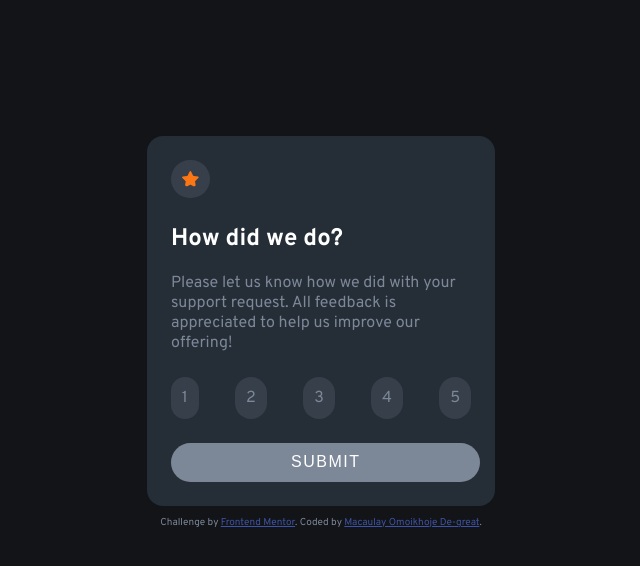
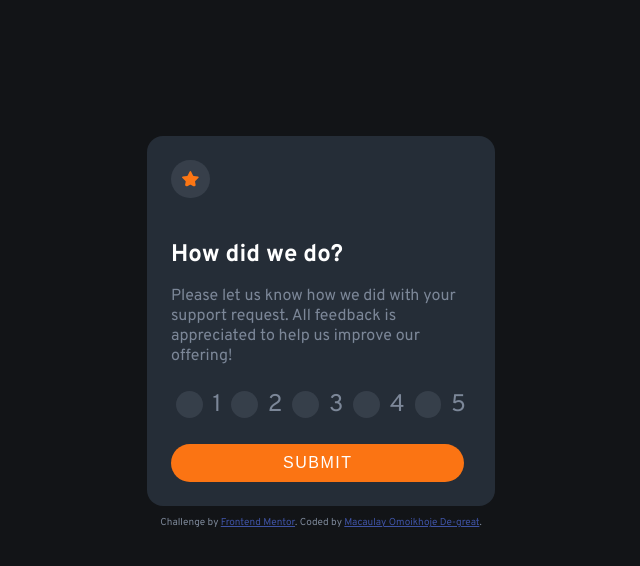
Before and after one commit to MacChristo/interactive-rating-component, a plain HTML site: page index.html in a window 1280 px wide. Shown: the whole page, without its empty margins (319-959 px from the left). Drawn offline with Linux system fonts and the light colour scheme.

Commit message:
modified file modified file

```diff
--- a/index.html
+++ b/index.html
@@ -45,15 +45,22 @@
             </p>
           </div>
 
-          <div id="my-ratings" class="rating-div flex">
-            <div class="rate-numbers round-space">1</div>
-            <div class="rate-numbers round-space">2</div>
-            <div class="rate-numbers round-space">3</div>
-            <div class="rate-numbers round-space">4</div>
-            <div class="rate-numbers round-space">5</div>
-          </div>
+          <form id="RatingForm">
+            <div class="rating-inputs">
+              <input type="radio" name="rating" id="btn-1" class="radio" value="1">
+              <label for="btn-1">1</label>
+              <input type="radio" name="rating" id="btn-2" class="radio" value="2">
+              <label for="btn-2">2</label>
+              <input type="radio" name="rating" id="btn-3" class="radio" value="3">
+              <label for="btn-3">3</label>
+              <input type="radio" name="rating" id="btn-4" class="radio" value="4">
+              <label for="btn-4">4</label>
+              <input type="radio" name="rating" id="btn-5" class="radio" value="5">
+              <label for="btn-5">5</label>
+            </div>
+            <input type="submit" value="submit" id="submit-btn" class="btn">
+          </form>
 
-          <button type="submit" id="submit-btn" class="btn">Submit</button>
         </div>
       </section>
     </main>
--- a/script.js
+++ b/script.js
@@ -1,15 +1,9 @@
 document.querySelector(".container").style.display = "block"
-document.getElementById("submit-btn").disabled = true;
-let numberOfRate = document.querySelectorAll(".rate-numbers").length;
 
-for (let i = 0; i < numberOfRate; i++) {
-    document.querySelectorAll(".rate-numbers")[i].addEventListener("click", function(event) {
-        document.querySelectorAll(".rate-numbers")[i].style.backgroundColor = "hsl(217, 12%, 63%)";
-        document.querySelectorAll(".rate-numbers")[i].style.color = "hsl(0, 0%, 100%)";
-        document.getElementById("submit-btn").disabled = false;
-    })
+let form = document.getElementById("RatingForm");
 
-    document.querySelector(".btn").addEventListener("click", function() {
+form.addEventListener("submit", function (event) {
+    let rating = document.querySelector('input[name="rating"]:checked').value;
     document.querySelectorAll("section")[0].classList.remove("start-rating");
     document.querySelectorAll("section")[0].classList.add("thank-you");
     document.querySelector(".container").style.display = "flex"
@@ -17,10 +11,8 @@ for (let i = 0; i < numberOfRate; i++) {
     document.querySelectorAll("img")[0].classList.remove("round-space");
     document.getElementById("star").id = "thank-you";
     document.getElementById("your-rate").style.display = "block";
-        document.getElementById("your-rate").innerHTML = "You selected *Rating here*  out of 5";
+    document.getElementById("your-rate").innerHTML = `You selected ${rating} out of 5`;
     document.getElementById("my-h2").innerHTML = "Thank you!";
     document.getElementById("thank-you-para").innerHTML = "We appreciate you taking the time to give a rating. If you ever need more support, don’t hesitate to get in touch!"
-        document.getElementById("my-ratings").remove();
-        document.getElementById("submit-btn").remove();
+    document.getElementById("RatingForm").remove();
 })
-}
--- a/styles.css
+++ b/styles.css
@@ -48,6 +48,7 @@ body {
 
 .h2 {
     color: var(--White--);
+    margin: 1.5em 0 0;
 }
 
 .flex {
@@ -56,17 +57,32 @@ body {
     align-items: center;
 }
 
-.rating-div {
+.rating-inputs {
+    display: flex;
     flex-direction: row;
-    justify-content: space-between;
+    justify-content: space-around;
+    align-items: center;
     margin: 1.5em 0;
 }
 
+.radio {
+    padding: 1em;
+    background-color: hsla(216, 12%, 54%, 0.2);
+    appearance: initial;
+    border-radius: 100px;
+    margin: 0;
+}
+
+label {
+    font-size: 1.5rem;
+}
+
 .btn {
+    display: flex;
     justify-content: center;
     background-color: var(--Orange);
     border: none;
-    padding: 0.65em 7.5em;
+    padding: 0.65em 7em;
     border-radius: 100px;
     color: white;
     font-size: 1em;
@@ -76,10 +92,15 @@ body {
 
 /* ACTIVE STATES */
 
-.rate-numbers:hover {
+input[type = 'radio']:hover {
     background-color: var(--Orange);
     color: var(--White--);
     cursor: pointer;
+}
+
+input[type = 'radio']:checked {
+    background-color: hsl(217, 12%, 63%);
+
 }
 
 .btn:hover {
@@ -102,7 +123,9 @@ body {
     background-color: hsla(216, 12%, 54%, 0.2);
     border-radius: 100px;
     display: none;
-    width: 90%;
+    width: 70%;
+    margin: 2em 0 0;
+    padding: 0.2em;
 }
 
 .attribution {
```
Lines whose indentation alone changed are shown as unchanged.
